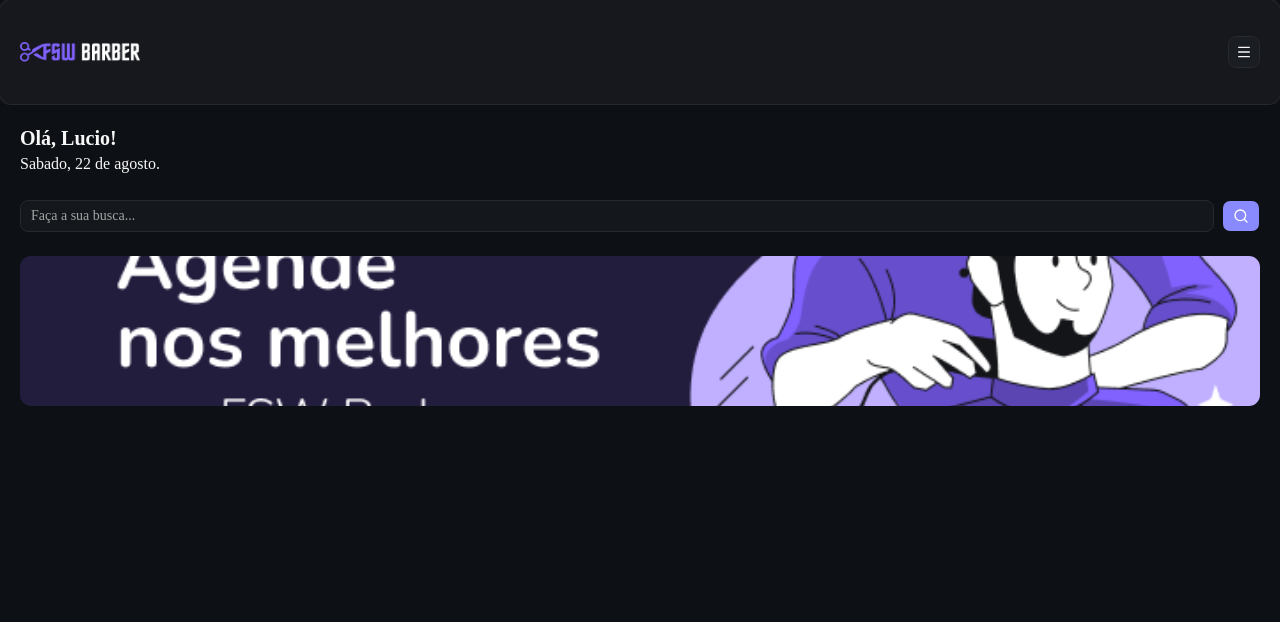
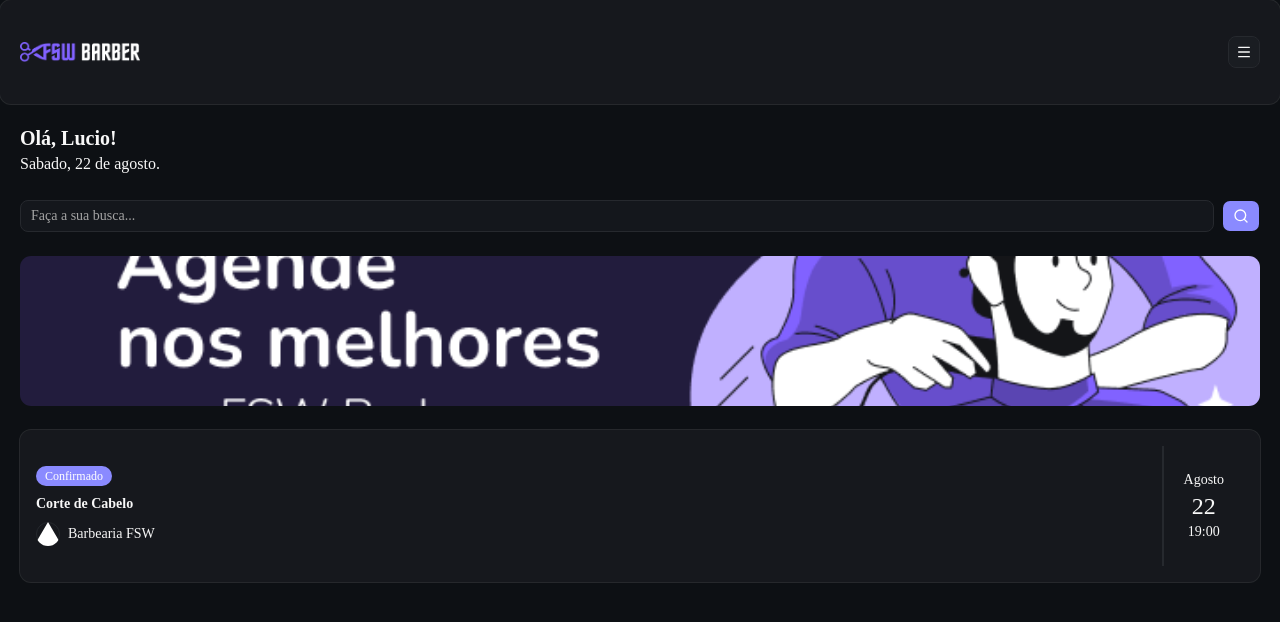
Before and after one commit to luciocarvalho10/agendador, a Next.js app: page / in a window 1280 px wide. Shown: the top 622 px of the page. Built offline with nearby package versions, Linux system fonts and the light colour scheme.

Commit message:
feat: add booking item

```diff
--- /dev/null
+++ b/app/_components/ui/avatar.tsx
@@ -0,0 +1,109 @@
+"use client"
+
+import * as React from "react"
+import { Avatar as AvatarPrimitive } from "@base-ui/react/avatar"
+
+import { cn } from "@/app/_lib/utils"
+
+function Avatar({
+  className,
+  size = "default",
+  ...props
+}: AvatarPrimitive.Root.Props & {
+  size?: "default" | "sm" | "lg"
+}) {
+  return (
+    <AvatarPrimitive.Root
+      data-slot="avatar"
+      data-size={size}
+      className={cn(
+        "group/avatar after:border-border relative flex size-8 shrink-0 rounded-full select-none after:absolute after:inset-0 after:rounded-full after:border after:mix-blend-darken data-[size=lg]:size-10 data-[size=sm]:size-6 dark:after:mix-blend-lighten",
+        className,
+      )}
+      {...props}
+    />
+  )
+}
+
+function AvatarImage({ className, ...props }: AvatarPrimitive.Image.Props) {
+  return (
+    <AvatarPrimitive.Image
+      data-slot="avatar-image"
+      className={cn(
+        "aspect-square size-full rounded-full object-cover",
+        className,
+      )}
+      {...props}
+    />
+  )
+}
+
+function AvatarFallback({
+  className,
+  ...props
+}: AvatarPrimitive.Fallback.Props) {
+  return (
+    <AvatarPrimitive.Fallback
+      data-slot="avatar-fallback"
+      className={cn(
+        "bg-muted text-muted-foreground flex size-full items-center justify-center rounded-full text-sm group-data-[size=sm]/avatar:text-xs",
+        className,
+      )}
+      {...props}
+    />
+  )
+}
+
+function AvatarBadge({ className, ...props }: React.ComponentProps<"span">) {
+  return (
+    <span
+      data-slot="avatar-badge"
+      className={cn(
+        "bg-primary text-primary-foreground ring-background absolute right-0 bottom-0 z-10 inline-flex items-center justify-center rounded-full bg-blend-color ring-2 select-none",
+        "group-data-[size=sm]/avatar:size-2 group-data-[size=sm]/avatar:[&>svg]:hidden",
+        "group-data-[size=default]/avatar:size-2.5 group-data-[size=default]/avatar:[&>svg]:size-2",
+        "group-data-[size=lg]/avatar:size-3 group-data-[size=lg]/avatar:[&>svg]:size-2",
+        className,
+      )}
+      {...props}
+    />
+  )
+}
+
+function AvatarGroup({ className, ...props }: React.ComponentProps<"div">) {
+  return (
+    <div
+      data-slot="avatar-group"
+      className={cn(
+        "group/avatar-group *:data-[slot=avatar]:ring-background flex -space-x-2 *:data-[slot=avatar]:ring-2",
+        className,
+      )}
+      {...props}
+    />
+  )
+}
+
+function AvatarGroupCount({
+  className,
+  ...props
+}: React.ComponentProps<"div">) {
+  return (
+    <div
+      data-slot="avatar-group-count"
+      className={cn(
+        "bg-muted text-muted-foreground ring-background relative flex size-8 shrink-0 items-center justify-center rounded-full text-sm ring-2 group-has-data-[size=lg]/avatar-group:size-10 group-has-data-[size=sm]/avatar-group:size-6 [&>svg]:size-4 group-has-data-[size=lg]/avatar-group:[&>svg]:size-5 group-has-data-[size=sm]/avatar-group:[&>svg]:size-3",
+        className,
+      )}
+      {...props}
+    />
+  )
+}
+
+export {
+  Avatar,
+  AvatarImage,
+  AvatarFallback,
+  AvatarGroup,
+  AvatarGroupCount,
+  AvatarBadge,
+}
--- /dev/null
+++ b/app/_components/ui/badge.tsx
@@ -0,0 +1,52 @@
+import { mergeProps } from "@base-ui/react/merge-props"
+import { useRender } from "@base-ui/react/use-render"
+import { cva, type VariantProps } from "class-variance-authority"
+
+import { cn } from "@/app/_lib/utils"
+
+const badgeVariants = cva(
+  "group/badge inline-flex h-5 w-fit shrink-0 items-center justify-center gap-1 overflow-hidden rounded-4xl border border-transparent px-2 py-0.5 text-xs font-medium whitespace-nowrap transition-all focus-visible:border-ring focus-visible:ring-[3px] focus-visible:ring-ring/50 has-data-[icon=inline-end]:pr-1.5 has-data-[icon=inline-start]:pl-1.5 aria-invalid:border-destructive aria-invalid:ring-destructive/20 dark:aria-invalid:ring-destructive/40 [&>svg]:pointer-events-none [&>svg]:size-3!",
+  {
+    variants: {
+      variant: {
+        default: "bg-primary text-primary-foreground [a]:hover:bg-primary/80",
+        secondary:
+          "bg-secondary text-secondary-foreground [a]:hover:bg-secondary/80",
+        destructive:
+          "bg-destructive/10 text-destructive focus-visible:ring-destructive/20 dark:bg-destructive/20 dark:focus-visible:ring-destructive/40 [a]:hover:bg-destructive/20",
+        outline:
+          "border-border text-foreground [a]:hover:bg-muted [a]:hover:text-muted-foreground",
+        ghost:
+          "hover:bg-muted hover:text-muted-foreground dark:hover:bg-muted/50",
+        link: "text-primary underline-offset-4 hover:underline",
+      },
+    },
+    defaultVariants: {
+      variant: "default",
+    },
+  },
+)
+
+function Badge({
+  className,
+  variant = "default",
+  render,
+  ...props
+}: useRender.ComponentProps<"span"> & VariantProps<typeof badgeVariants>) {
+  return useRender({
+    defaultTagName: "span",
+    props: mergeProps<"span">(
+      {
+        className: cn(badgeVariants({ variant }), className),
+      },
+      props,
+    ),
+    render,
+    state: {
+      slot: "badge",
+      variant,
+    },
+  })
+}
+
+export { Badge, badgeVariants }
--- a/app/page.tsx
+++ b/app/page.tsx
@@ -3,6 +3,9 @@
 import { Button } from "./_components/ui/button"
 import { Input } from "./_components/ui/input"
 import Image from "next/image"
+import { Card, CardContent } from "./_components/ui/card"
+import { Badge } from "./_components/ui/badge"
+import { Avatar, AvatarImage } from "./_components/ui/avatar"
 
 export default function Home() {
   return (
@@ -27,6 +30,28 @@
             className="rounded-xl object-cover"
           />
         </div>
+
+        <Card className="mt-6">
+          <CardContent className="flex justify-between">
+            <div className="flex flex-col gap-2 py-5">
+              <Badge>Confirmado</Badge>
+              <h3 className="font-semibold">Corte de Cabelo</h3>
+
+              <div className="flex items-center gap-2">
+                <Avatar className="h-6 w-6">
+                  <AvatarImage src="/vercel.svg" />
+                </Avatar>
+                <p className="text-sm">Barbearia FSW</p>
+              </div>
+            </div>
+
+            <div className="flex flex-col items-center justify-center border-l-2 border-solid px-5">
+              <p className="text-sm">Agosto</p>
+              <p className="text-2xl">22</p>
+              <p className="text-sm">19:00</p>
+            </div>
+          </CardContent>
+        </Card>
       </div>
     </div>
   )
```
